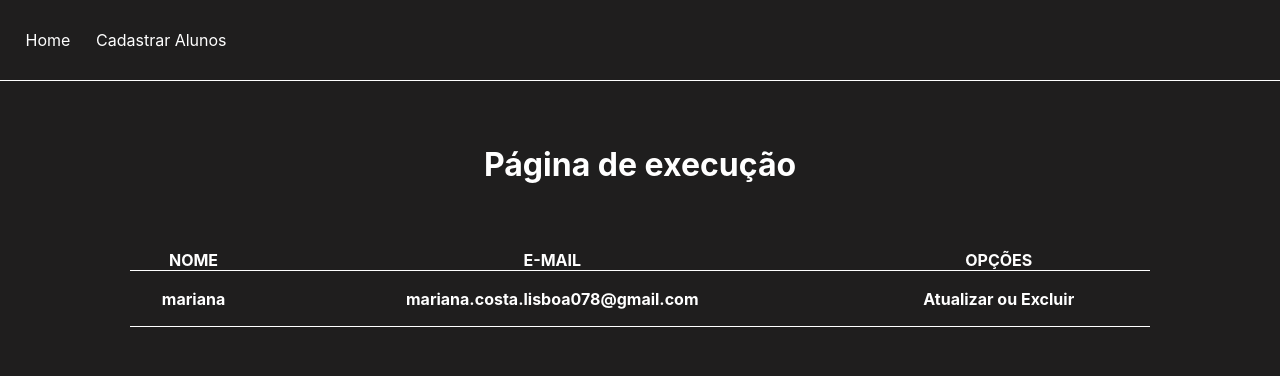
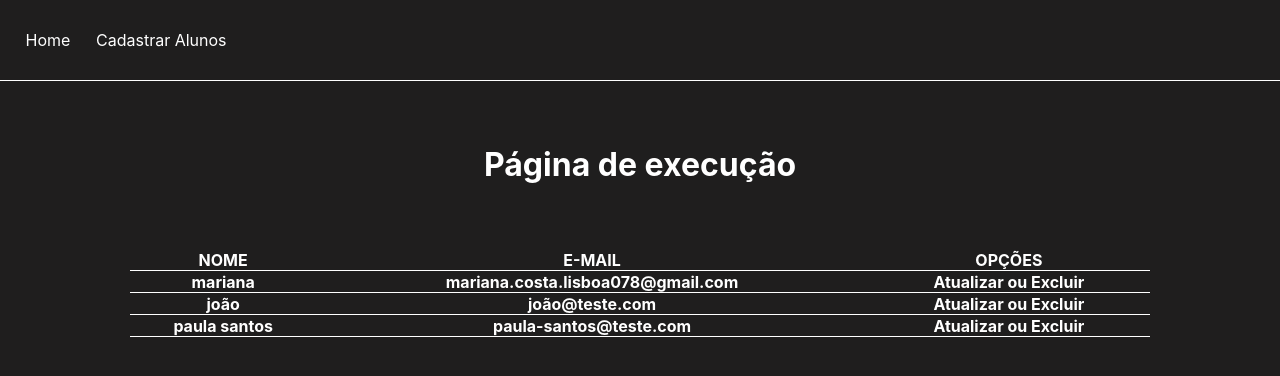
Before and after one commit to marian4cost/CRUD-in-React.js, a React (Create React App) app: page /alunos in a window 1280 px wide. Shown: the top 376 px of the page. Built offline with nearby package versions, Linux system fonts and the light colour scheme.

Commit message:
working state to loop using map to create dinamic table

```diff
--- a/src/components/alunos/alunos.js
+++ b/src/components/alunos/alunos.js
@@ -9,7 +9,8 @@ class Alunos extends React.Component{
         this.state = {
             alunos : [
                 {"id": 0, "name": "mariana", "email": "mariana.costa.lisboa078@gmail.com"},
-                {"id": 1, "name": "joão", "email": "joão@teste.com"}
+                {"id": 1, "name": "joão", "email": "joão@teste.com"},
+                {"id": 2, "name": "paula santos", "email": "paula-santos@teste.com"}
             ]
         }
     }
@@ -26,11 +27,13 @@ class Alunos extends React.Component{
                     </tr>
                 </thead>
                 <tbody>
-                    <tr>
-                        <th>{this.state.alunos[0].name}</th>
-                        <th>{this.state.alunos[0].email}</th>
-                        <th>Atualizar ou Excluir</th>
-                    </tr>
+                    {this.state.alunos.map((aluno) => (
+                        <tr>
+                            <th>{aluno.name}</th>
+                            <th>{aluno.email}</th>
+                            <th>Atualizar ou Excluir</th>
+                        </tr>
+                    ))}
                 </tbody>
             </table>
         </main>)
```
